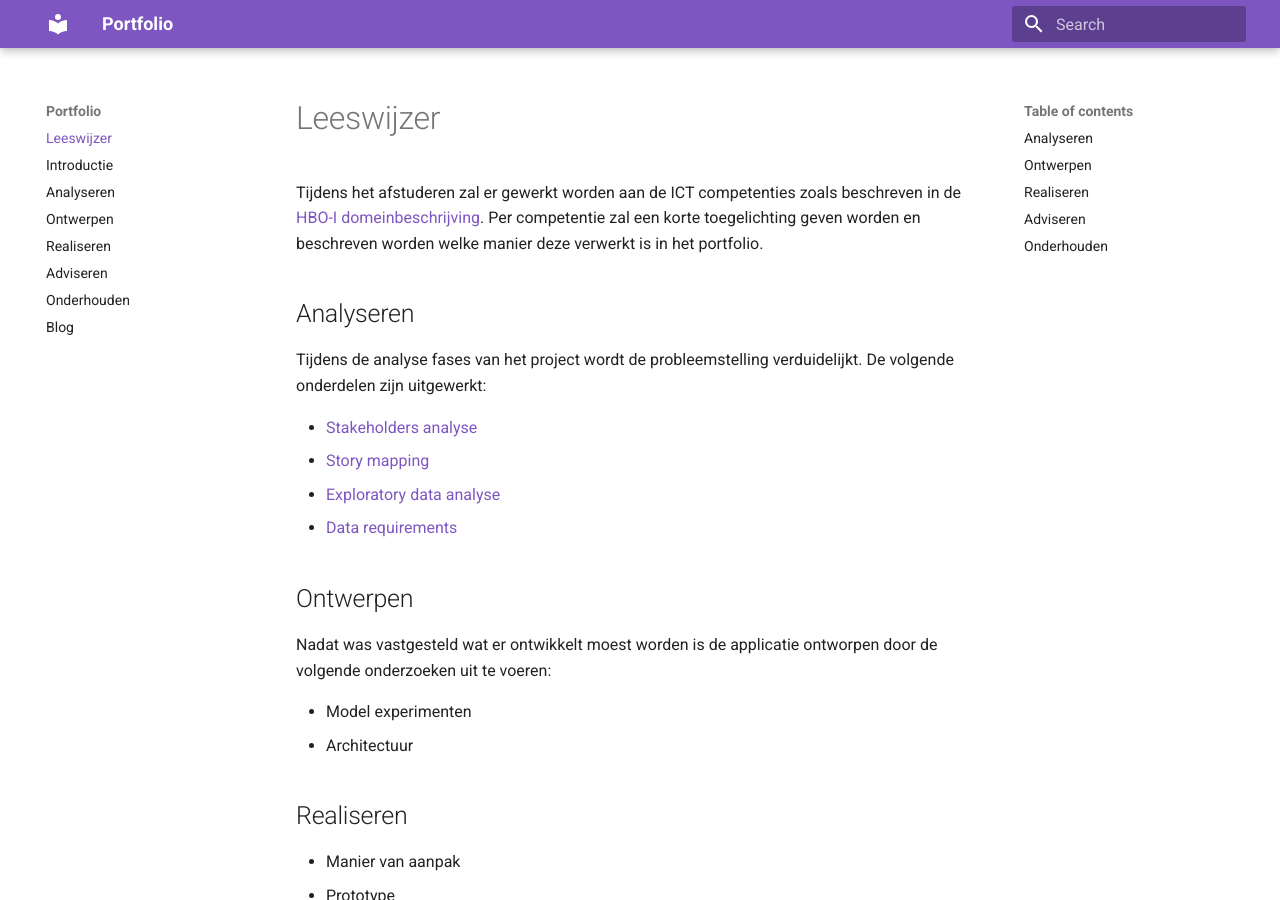
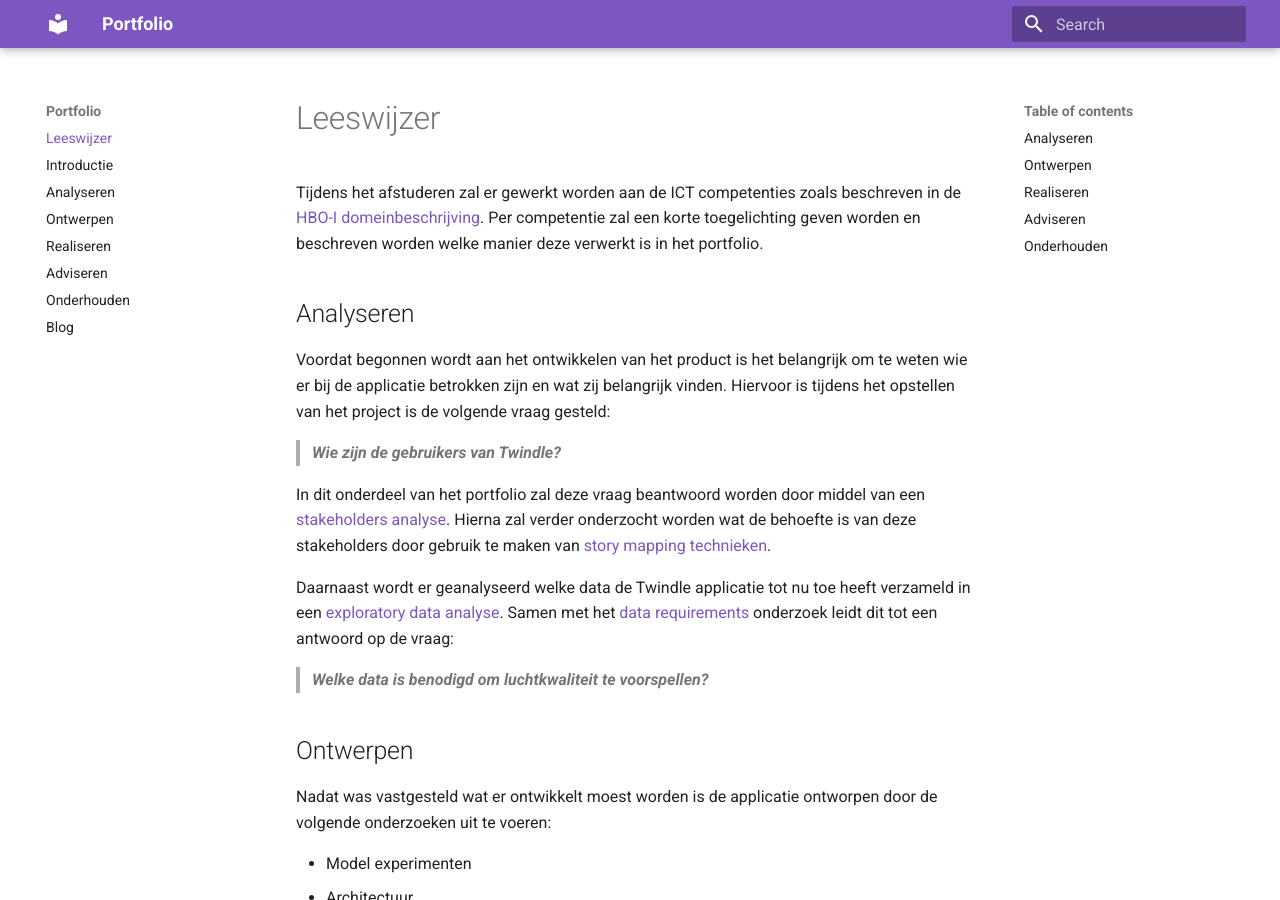
Before and after one commit to kpapijnenburg/portfolio, an MkDocs documentation site: the page built from docs/index.md, in a window 1280 px wide and 900 px high. Built offline with MkDocs 1.6.1 and Material for MkDocs 9.7.7, drawn with Linux system fonts in a browser that asks for light colours.

Commit message:
Moved 'analyseren' introduction

```diff
--- a/docs/index.md
+++ b/docs/index.md
@@ -2,12 +2,16 @@
 Tijdens het afstuderen zal er gewerkt worden aan de ICT competenties zoals beschreven in de [HBO-I domeinbeschrijving](https://hboidomein-212218.appspot.com/pdf?template=https://hboidomein-212218.appspot.com/template.html&deep=true&full=true&lang=NL&skipcache=&viewport=1156x818&url=https://hboidomein-212218.appspot.com/pdfdoc). Per competentie zal een korte toegelichting geven worden en beschreven worden welke manier deze verwerkt is in het portfolio.
 
 ## Analyseren
-Tijdens de analyse fases van het project wordt de probleemstelling verduidelijkt. De volgende onderdelen zijn uitgewerkt:
 
-- [Stakeholders analyse](analyseren.md#stakeholders-analyse)
-- [Story mapping](analyseren.md#story-mapping)
-- [Exploratory data analyse](analyseren.md#exploratory-data-analyse)
-- [Data requirements](analyseren.md#data-requirements)
+Voordat begonnen wordt aan het ontwikkelen van het product is het belangrijk om te weten wie er bij de applicatie betrokken zijn en wat zij belangrijk vinden. Hiervoor is tijdens het opstellen van het project is de volgende vraag gesteld:
+
+> **_Wie zijn de gebruikers van Twindle?_**
+
+In dit onderdeel van het portfolio zal deze vraag beantwoord worden door middel van een [stakeholders analyse](#stakeholders-analyse). Hierna zal verder onderzocht worden wat de behoefte is van deze stakeholders door gebruik te maken van [story mapping technieken](#story-mapping).
+
+Daarnaast wordt er geanalyseerd welke data de Twindle applicatie tot nu toe heeft verzameld in een [exploratory data analyse](#exploratory-data-analyse). Samen met het [data requirements](#data-requirements) onderzoek leidt dit tot een antwoord op de vraag:
+
+> **_Welke data is benodigd om luchtkwaliteit te voorspellen?_**
 
 ## Ontwerpen
 Nadat was vastgesteld wat er ontwikkelt moest worden is de applicatie ontworpen door de volgende onderzoeken uit te voeren:
```
Also changed, not shown: docs/analyseren.md (+0 -11 lines).
